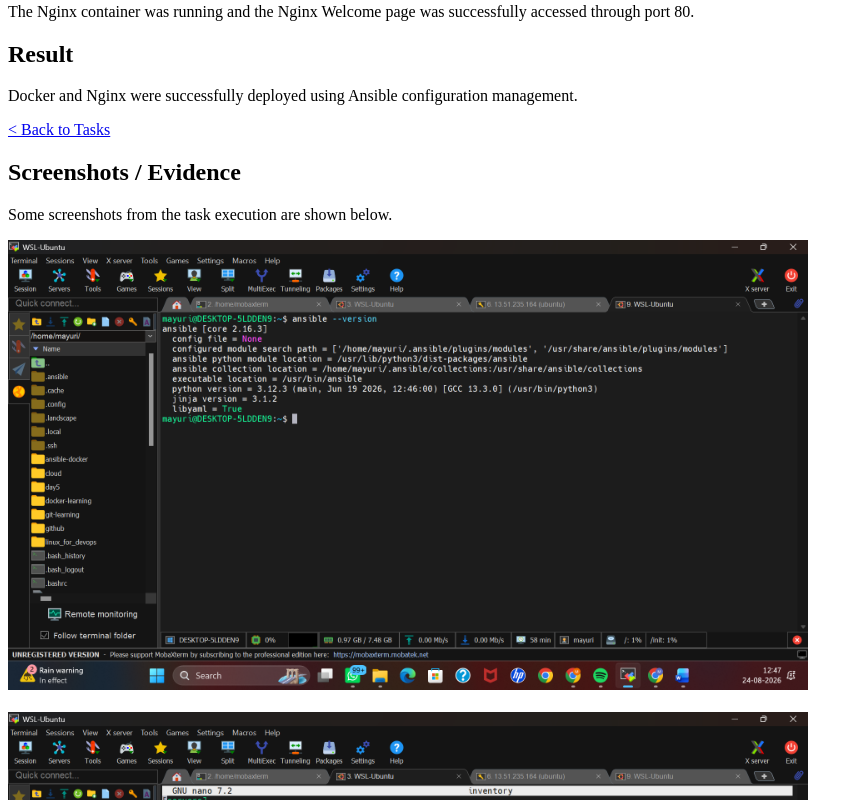
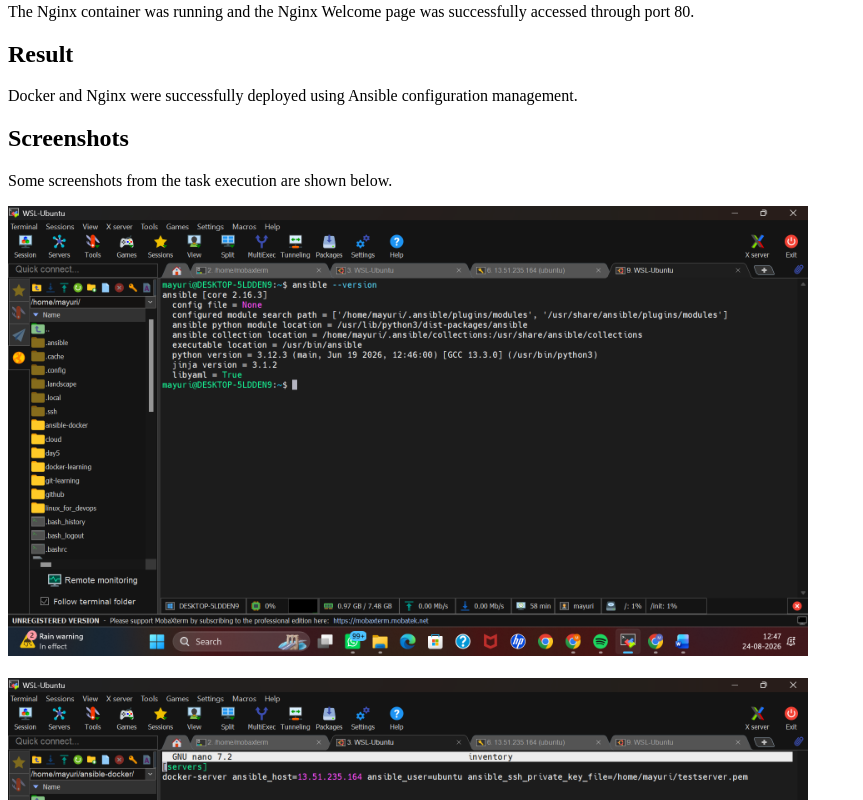
Before and after one commit to kiruyam/Internship-Tasks, a plain HTML site: page Task-1/site/task4.html in a window 1280 px wide. Shown: the part 1080-1880 px from the top of the page, without its empty margins (0-863 px from the left). Drawn offline with Linux system fonts and the light colour scheme.

Commit message:
Update task4.html

```diff
--- a/Task-1/site/task4.html
+++ b/Task-1/site/task4.html
@@ -85,11 +85,7 @@
         configuration management.
     </p>
 
-    <p>
-        <a href="../index.html">&lt; Back to Tasks</a>
-    </p>
-
-    <h2>Screenshots / Evidence</h2>
+    <h2>Screenshots </h2>
 
 <p>Some screenshots from the task execution are shown below.</p>
 
@@ -107,5 +103,9 @@
 
 <img src="../../Task-4/05-embedded.png" alt="Task 4 screenshot 5" width="800">
 
+     <p>
+        <a href="../index.html">&lt; Back to Tasks</a>
+    </p>
+
 </body>
 </html>
```
